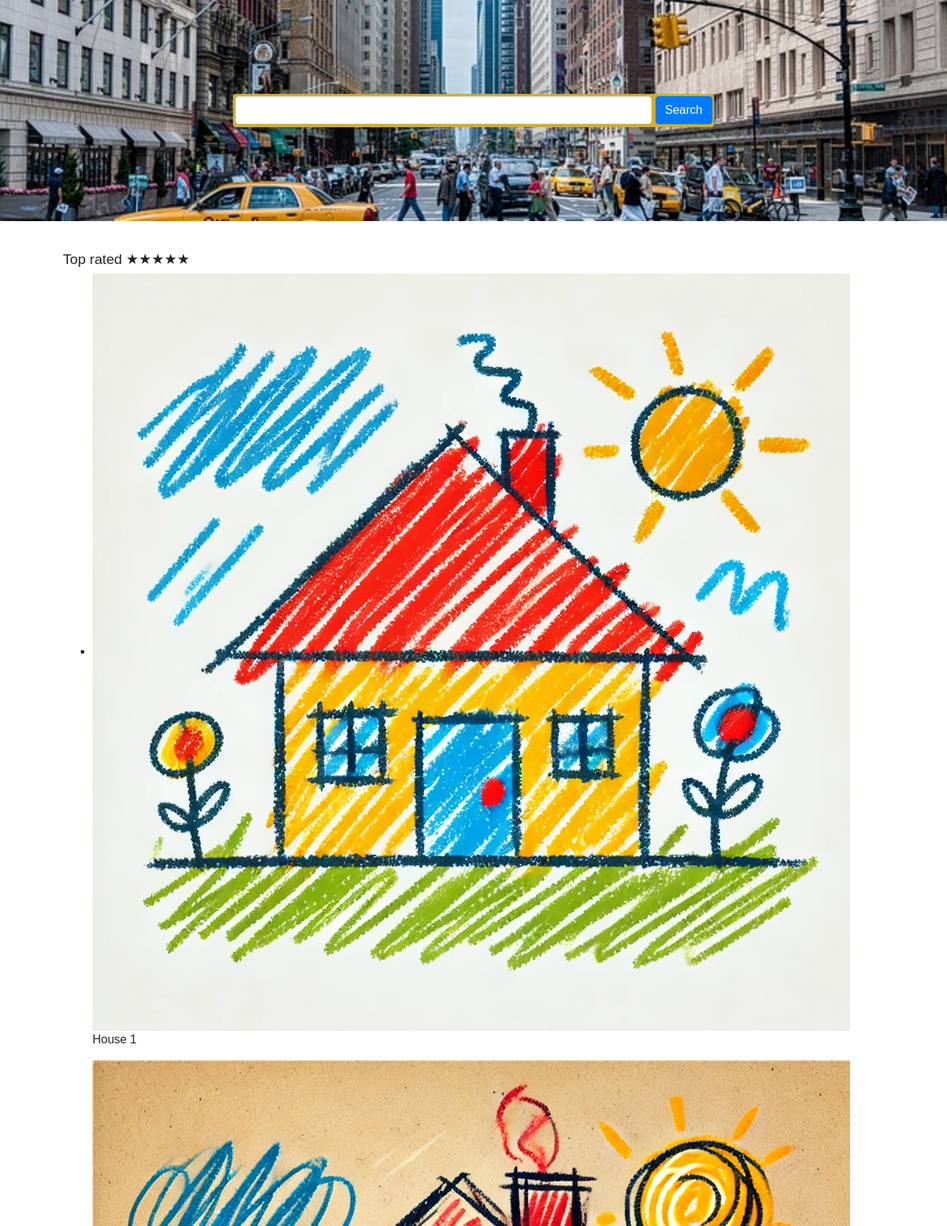
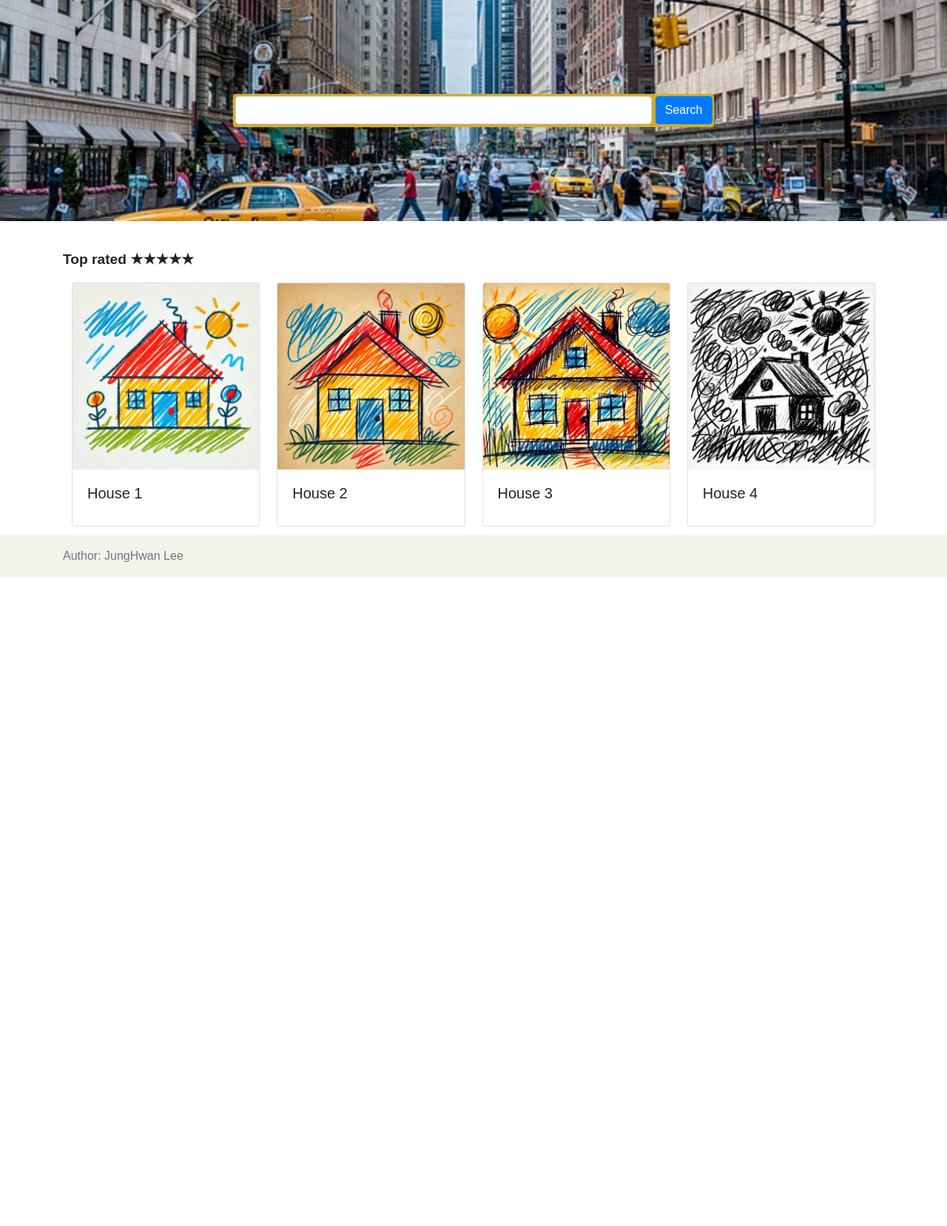
Before and after one commit to devjhwan/COW, a PHP site: page / in a window 1280 px wide. Shown: the part 57-1715 px from the top of the page at 74% size. After the commit the page ends 837 px from the top, so only its background shows below. Run offline with PHP 8.4, Linux system fonts and the light colour scheme.

Commit message:
apply all bootstrap to part2

```diff
--- a/Session1/Part2/css/index.css
+++ b/Session1/Part2/css/index.css
@@ -34,6 +34,12 @@ body {
 #card-list-title {
 	margin-top: 40px;
 	font-size: 1.2em;
+	font-weight: bold;
+}
+
+li.list-group-item {
+	border: none;
+	padding: 12px;
 }
 
 .bg-dark-blue	{ background-color: #333D51; }
--- a/Session1/Part2/index.html
+++ b/Session1/Part2/index.html
@@ -44,28 +44,44 @@
     </div>
     <div class="container">
       <h2 id="card-list-title"s>Top rated ★★★★★</h2>
-			<ul>
-				<li>
-					<img src="assets/house1.jpg" alt="House 1">
-					<p>House 1</p>
+			<ul class="list-group list-group-horizontal">
+				<li class="list-group-item">
+          <div class="card">
+            <img src="assets/house1.jpg" class="card-img-top" alt="House 1">
+            <div class="card-body">
+              <h5 class="card-title">House 1</h5>
+            </div>
+          </div>
         </li>
-				<li>
-					<img src="assets/house2.jpg" alt="House 2">
-					<p>House 2</p>
+				<li class="list-group-item">
+          <div class="card">
+            <img src="assets/house2.jpg" class="card-img-top" alt="House 2">
+            <div class="card-body">
+              <h5 class="card-title">House 2</h5>
+            </div>
+          </div>
         </li>
-				<li>
-					<img src="assets/house3.jpg" alt="House 3">
-					<p>House 3</p>
+				<li class="list-group-item">
+          <div class="card border rounded">
+            <img src="assets/house3.jpg" class="card-img-top" alt="House 3">
+            <div class="card-body">
+              <h5 class="card-title">House 3</h5>
+            </div>
+          </div>
         </li>
-				<li>
-					<img src="assets/house4.jpg" alt="House 4">
-					<p>House 4</p>
+				<li class="list-group-item">
+          <div class="card">
+            <img src="assets/house4.jpg" class="card-img-top" alt="House 4">
+            <div class="card-body">
+              <h5 class="card-title">House 4</h5>
+            </div>
+          </div>
         </li>
       </ul>
     </div>
-		<footer>
-			<div>
-				<p>Author: JungHwan Lee</p>
+    <footer class="footer mt-auto py-3 bg-beige">
+      <div class="container">
+        <span class="text-muted">Author: JungHwan Lee</span>
       </div>
     </footer>
   </body>
```
Lines whose indentation alone changed are shown as unchanged.
